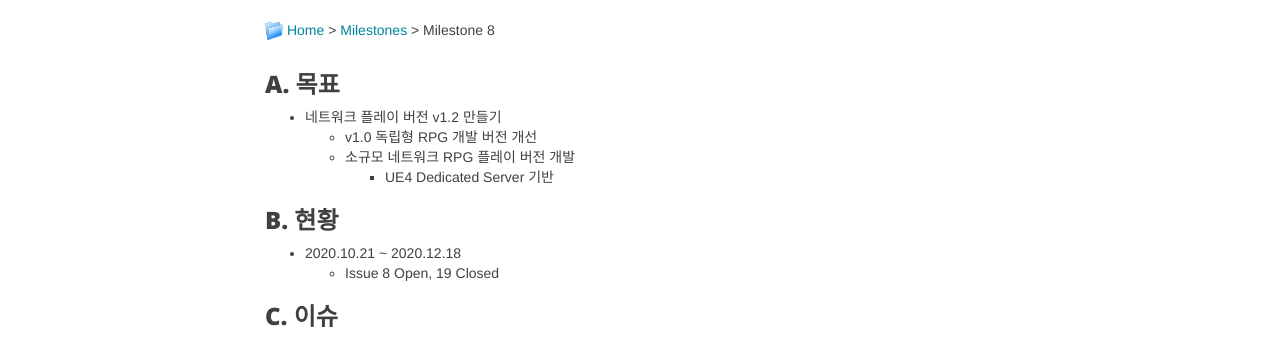
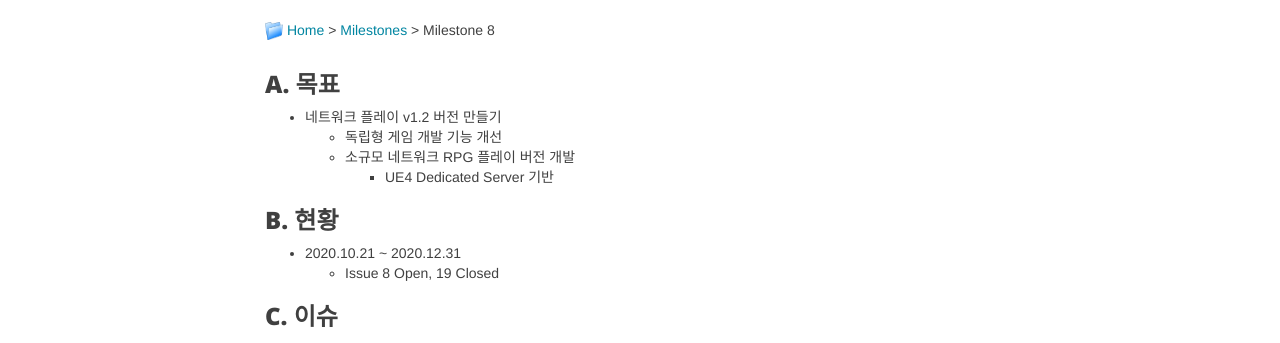
Before and after one commit to T4Framework/T4Framework_WebSite, a Jekyll site: the page built from docs/T4Framework_Milestone8_Achieved.md, in a window 1280 px wide and 900 px high. Shown: the part 312-655 px from the top of the window. Built offline with Jekyll 4.4.1, drawn with Linux system fonts in a browser that asks for light colours; nearby versions of some CDN libraries.

Commit message:
M8 Update

```diff
--- a/docs/T4Framework_Milestone8_Achieved.md
+++ b/docs/T4Framework_Milestone8_Achieved.md
@@ -7,14 +7,14 @@ subtitle: Milestone 8 (2020.10.21 ~ 2020.12.18)
 
 ### A. 목표
 
-- 네트워크 플레이 버전 v1.2 만들기
-  - v1.0 독립형 RPG 개발 버전 개선
+- 네트워크 플레이 v1.2 버전 만들기
+  - 독립형 게임 개발 기능 개선
   - 소규모 네트워크 RPG 플레이 버전 개발
     - UE4 Dedicated Server 기반
 
 ### B. 현황
 
-- 2020.10.21 ~ 2020.12.18
+- 2020.10.21 ~ 2020.12.31
   - Issue 8 Open, 19 Closed
 
 ### C. 이슈
```
Also changed, not shown: docs/T4Framework_Milestones.md (+2 -2 lines).
